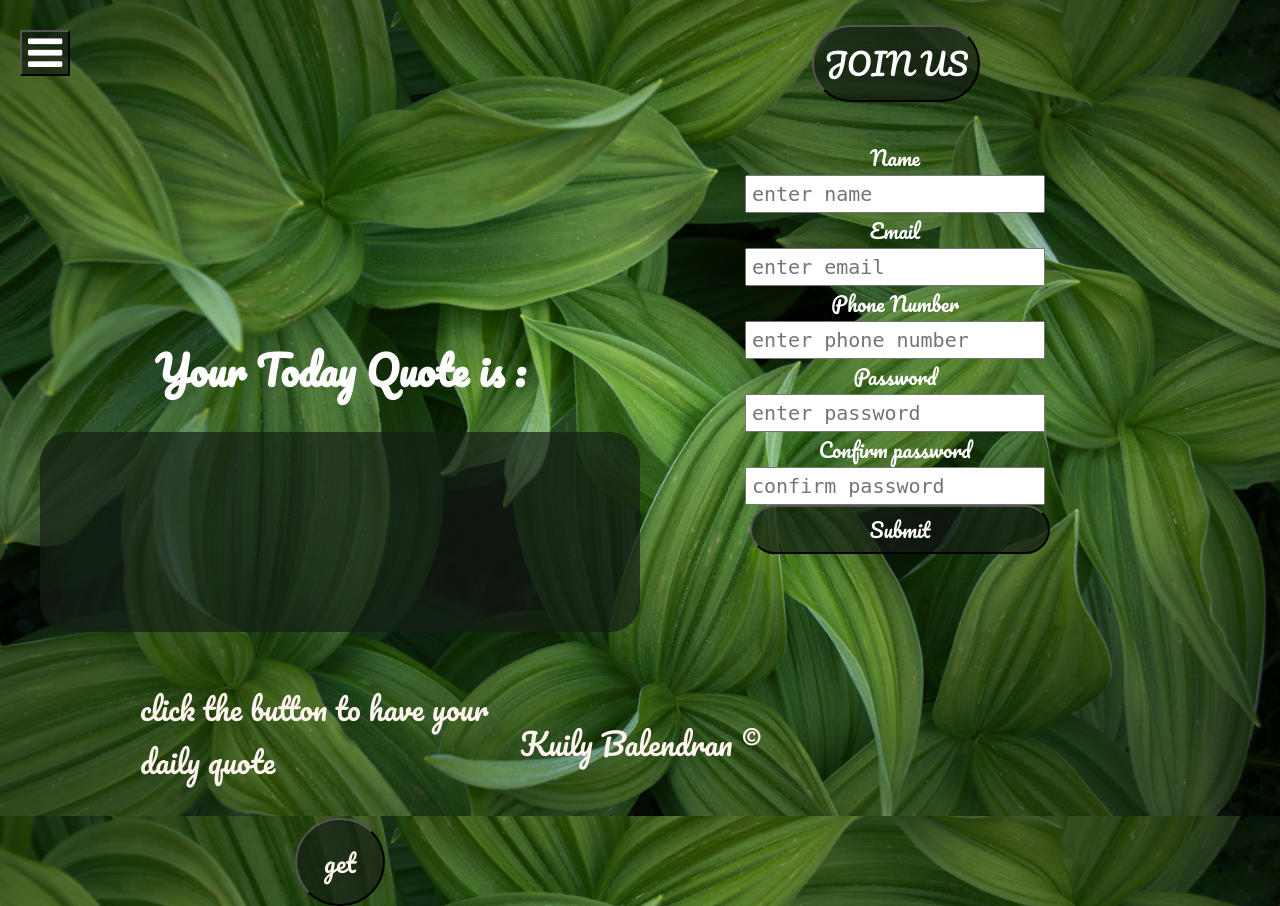
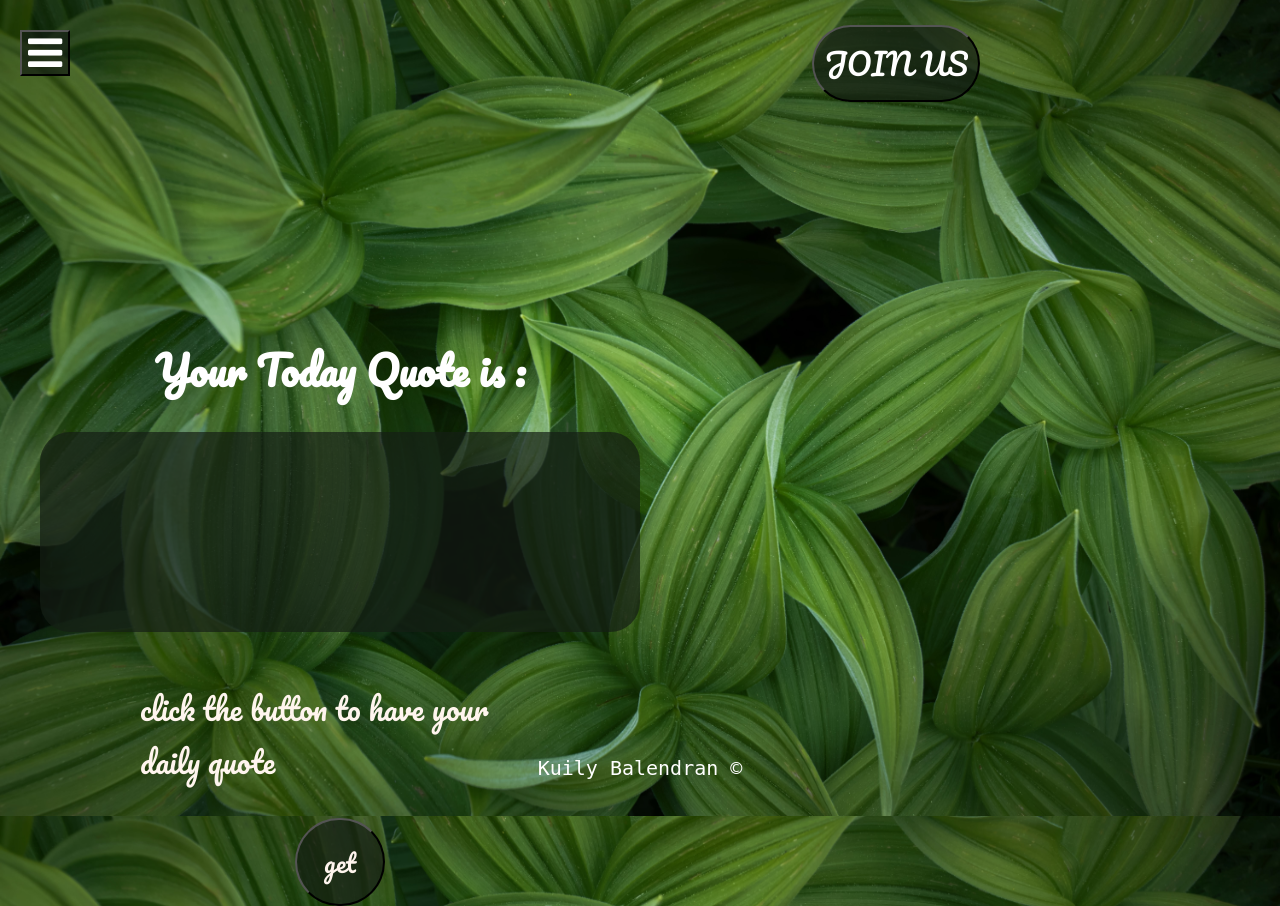
Before and after one commit to git-sedone/daily-quote, a PHP site: page / in a window 1280 px wide. Run offline with PHP 8.4, Linux system fonts and the light colour scheme.

Commit message:
3rd changes to css and javascript

```diff
--- a/index.html
+++ b/index.html
@@ -32,43 +32,43 @@
 
         </div>
         <button class="form-btn" id="form-btn">JOIN US</button>
-        <div class="container-form" id="container-form">
-            <form class="form" id= "form" action="#">
+         <div class="container-form" id="container-form">
+                <form class="form" id= "form">
 
                     <div class="inputArea" id="inputArea">
-                    <label for="name">Name</label>
-                    <input class = "input" type="text" id="name" placeholder="enter name">
-                    <small>Invalid</small>
+                        <label for="name">Name</label>
+                        <input type="text" id="name" placeholder="enter name">
+                        <small>Invalid</small>
                     </div>
+
                     <div class="inputArea" id="inputArea">
-
                         <label for="email">Email</label>
-                        <input class = "input" type="text" id="email" placeholder="enter email">
+                        <input type="text" id="email" placeholder="enter email">
                         <small>Invalid</small>
                     </div>
                     <div class="inputArea" id="inputArea">
 
                         <label for="phonenumber">Phone Number</label>
-                        <input class = "input" type="text" id="number" placeholder="enter phone number">
+                        <input type="text" id="number" placeholder="enter phone number">
                         <small>Invalid</small>
                     </div>
 
                     <div class="inputArea" id="inputArea">
 
                         <label for="password">Password</label>
-                        <input class = "input" type="text" id="password" placeholder="enter password">
+                        <input type="password" id="password" placeholder="enter password">
                         <small>Invalid</small>
                     </div>
 
                     <div class="inputArea" id="inputArea">
 
                         <label for="password2">Confirm password</label>
-                        <input class = "input" type="text" id="password2" placeholder="confirm password">
+                        <input type="password" id="password2" placeholder="confirm password">
                         <small>Invalid</small>
                     </div>
+                    <button type="submit" id = "submit"class="submit">Submit</button>
 
-            </form>
-                <button class="submit" id="submit">Submit</button>
+                </form>
             </div>
         </div>
     </div>
@@ -76,6 +76,6 @@
 
     </div>
     <script src="main.js"></script>
-    <footer class="footer"><p>Kuily Balendran &copy</p></footer>
+    <footer class="footer">Kuily Balendran &copy;</footer>
 </body>
 </html>
--- a/main.js
+++ b/main.js
@@ -28,10 +28,10 @@ formBtn.addEventListener('click', function(){
 //////////////////////////////////////////////////////////////
 // form validation////////////////////////////////////////////
 const name = document.getElementById('name');
-const email = document.getElementById('email').value;
-const password = document.getElementById('password').value;
-const password2 = document.getElementById('password2').value;
-const number = document.getElementById('number').value;
+const email = document.getElementById('email');
+const password = document.getElementById('password');
+const password2 = document.getElementById('password2');
+const number = document.getElementById('number');
 const form = document.getElementById('form');
 
 
@@ -41,9 +41,11 @@ const form = document.getElementById('form');
 form.addEventListener('submit', function(e){
     e.preventDefault();
     console.log('click');
-
-    // checkName(name, 2, 10);
+    checkNumber(number);
+    checkName(name);
     checkEmail(email);
+    checkPassword(password);
+    checkPassword2(password, password2);
 
 
 })
@@ -54,17 +56,54 @@ function errormsg(input, message){
     const small= inputArea.querySelector('small');
     small.innerText = message
 }
-function correctmsg(input, message){
+function correctmsg(input){
     inputArea=input.parentElement
     inputArea.className = 'inputArea correct small'
-    small.innerText = message;
 }
 
 function checkEmail(input){
     let cc = /^[^ ]+@[^ ]+\.[a-z]{2,3}$/
     if(cc.test(input.value)){
-        correctmsg(input, 'correct')
+        correctmsg(input)
     }else{
         errormsg(input, 'invalid email')
     }
 }
+
+function checkName(input){
+    if(input.value === ''){
+        errormsg(input, 'name required')
+    }else if(input.value.length <= 2){
+        errormsg(input, 'minimum 2 characters required')
+    }else{
+        correctmsg(input)
+    }
+}
+function checkNumber(input){
+    console.log("typeof input is: ", typeof input.value);
+    console.log(isNaN(input));
+    if(typeof input === number){
+        correctmsg(input);
+    }else{
+        errormsg(input, 'invalid number format')
+    }
+}
+function checkPassword(input){
+    if(input.value === ''){
+        errormsg(input, 'password is required')
+        }else if(input.value.length<4){
+            errormsg(input, 'minimum 4 characters is required')
+        }else{
+            correctmsg(input)
+        }
+}
+function checkPassword2(input1, input2){
+    if(input1.value !== input2.value){
+        errormsg(input2, 'password do not match')
+
+    }else if(input2.value===''){
+        errormsg(input2, 'enter password again')
+    }else{
+        correctmsg(input2)
+    }
+}
--- a/style.css
+++ b/style.css
@@ -66,43 +66,51 @@ body.appear{
 }
 /* form style */
 .container-form{
-    /* background-color: var(--transp-background); */
-    width: 370px;
+    background-color: var(--transp-background);
+    width: 350px;
     padding: 10px;
     position: fixed;
     top: 0;
     right: 0;
     bottom: 0;
-    height: 75vh;
-    margin-top: 130px;
-    margin-right: 200px;
-    /* display: none; */
-    /* animation-name: openform; */
-    /* animation-duration: 5s; */
-    border-radius: 10px;
+    height: 80vh;
+    margin-top: 110px;
+    margin-right: 220px;
+    display: none;
+    animation-name: openform;
+    animation-duration: 5s;
+    border-radius: 50px;
 }
 .open-form{
     display: block;
 }
 
-/* @keyframes openform{
+@keyframes openform{
     from{
         opacity:0;
     }
     to{
         opacity:1;
     }
-} */
+}
 .inputArea{
     display: flex;
     flex-direction: column;
+    padding: 10px;
     align-items: center;
 }
-.input{
-    padding: 5px;
+.inputArea input{
     font-size: 20px;
     width: 300px;
     font-family: monospace;
+    margin-left: 10px;
+    border-radius: 10px;
+}
+.inputArea input:focus{
+    outline: none;
+}
+.inputArea input:hover{
+    transform: scale(1.2)
 }
 label{
     color: white;
@@ -111,18 +119,41 @@ label{
 }
 .inputArea small{
     color:var(--error-colour);
-    position: absolute;
     visibility: hidden;
+    position: relative;
+    font-family: monospace;
+    font-size: 15px;
+
 }
 .inputArea.error small{
     visibility: visible;
 }
 .inputArea.correct input{
-    border-color: var(--correct-colour);
+    border: solid 5px var(--correct-colour);
 }
 .inputArea.error input{
     border-color: var(--error-colour);
 }
+
+.submit{
+    display: block;
+    margin-left: 80px;
+    width: 200px;
+    background-color: var(--transp-background);
+    color: white;
+    font-size: 20px;
+    border-radius: 50px;
+    cursor: pointer;
+    padding: 10px;
+}
+.submit:focus{
+    outline: none;
+}
+.submit:hover{
+    transform: scale(1.2);
+}
+
+
 
 
 
@@ -195,21 +226,8 @@ p{
     border-radius: 50px;
 
 }
-.submit{
-    background-color: var(--transp-background);
-    display: block;
-    padding: 5px;
-    border-radius: 50px;
-    color: white;
-    font-size: 20px;
-    width: 300px;
-    cursor: pointer;
-    margin-left: 30px;
-}
-.submit:focus{
-    outline: none;
-}
-.submit:hover,
+
+
 .form-btn:hover{
     transform: scale(1.2);
     cursor: pointer;
@@ -227,4 +245,6 @@ p{
     color: white;
     text-align: center;
     font-size: 20px;
+    font-family: monospace;
+    margin-bottom: 20px;
 }
```
Also changed, not shown: index2.html (deleted, +0 -34 lines).
